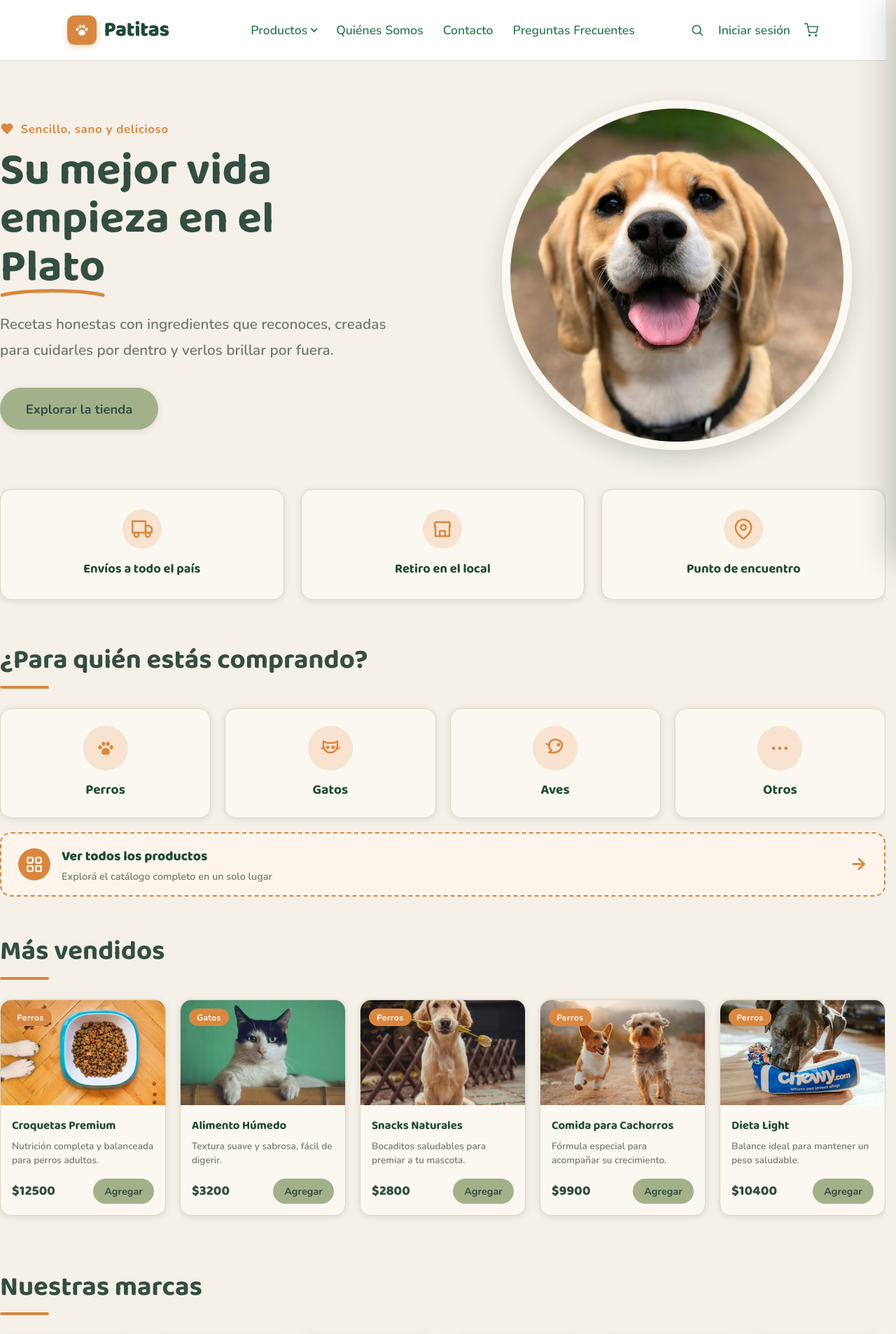
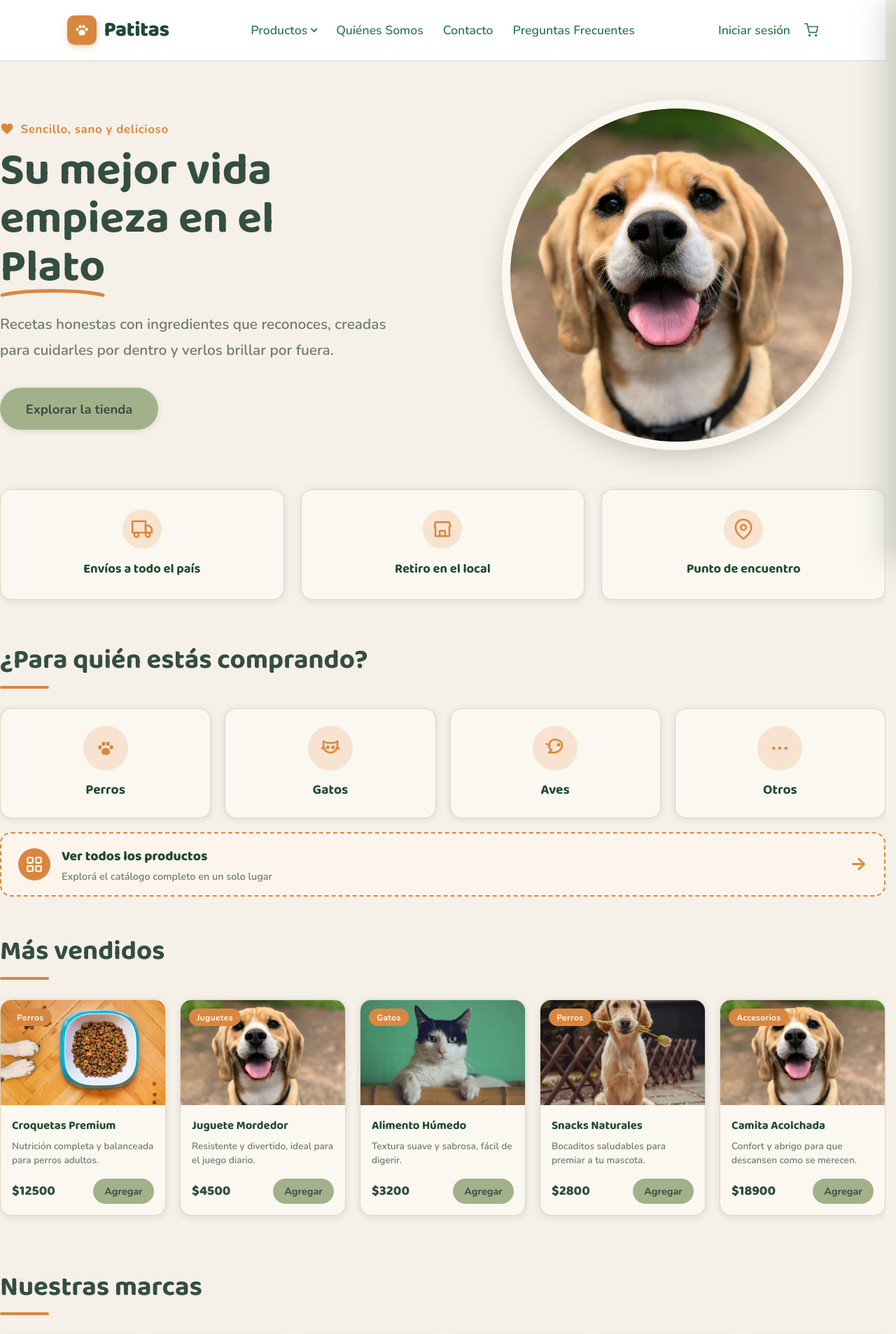
Before and after one commit to kevinanton01/Pet_Shop, an Angular app in the folder Frontend/: page /tienda/inicio in a window 1280 px wide. Shown: the top 1906 px of the page at 70% size. Built offline with nearby package versions, Linux system fonts and the light colour scheme.

Commit message:
Arreglo de error en inicio.html

```diff
--- a/Frontend/src/app/components/navbar/navbar.css
+++ b/Frontend/src/app/components/navbar/navbar.css
@@ -168,7 +168,6 @@
   color: #1f5c39;
 }
 
-.icon,
 .cart {
   display: inline-flex;
   align-items: center;
@@ -181,7 +180,6 @@
   transition: color 0.2s ease;
 }
 
-.icon:hover,
 .cart:hover,
 .cart.active {
   color: #5c421f;
--- a/Frontend/src/app/components/navbar/navbar.html
+++ b/Frontend/src/app/components/navbar/navbar.html
@@ -56,14 +56,6 @@
   </nav>
 
   <div class="actions">
-    <button class="icon" type="button" aria-label="Buscar">
-      <svg xmlns="http://www.w3.org/2000/svg" width="20" height="20" viewBox="0 0 24 24" fill="none"
-        stroke="currentColor" stroke-width="2" stroke-linecap="round" stroke-linejoin="round">
-        <circle cx="11" cy="11" r="7" />
-        <line x1="21" y1="21" x2="16.65" y2="16.65" />
-      </svg>
-    </button>
-
     <a routerLink="/login" routerLinkActive="active">Iniciar sesión</a>
 
     <button class="cart" type="button" aria-label="Abrir vista previa del carrito"
--- a/Frontend/src/app/core/services/productos.service.ts
+++ b/Frontend/src/app/core/services/productos.service.ts
@@ -7,6 +7,7 @@ export interface Producto {
   descripcion: string;
   categoria: string;
   filtros: string[];
+  cant_vendidos: number;
 }
 
 @Injectable({ providedIn: 'root' })
@@ -19,6 +20,7 @@ export class ProductosService {
       descripcion: 'Nutrición completa y balanceada para perros adultos.',
       categoria: 'Perros',
       filtros: ['alimentos', 'perros'],
+      cant_vendidos: 320,
     },
     {
       nombre: 'Alimento Húmedo',
@@ -27,6 +29,7 @@ export class ProductosService {
       descripcion: 'Textura suave y sabrosa, fácil de digerir.',
       categoria: 'Gatos',
       filtros: ['alimentos', 'gatos'],
+      cant_vendidos: 210,
     },
     {
       nombre: 'Snacks Naturales',
@@ -35,6 +38,7 @@ export class ProductosService {
       descripcion: 'Bocaditos saludables para premiar a tu mascota.',
       categoria: 'Perros',
       filtros: ['alimentos', 'perros'],
+      cant_vendidos: 185,
     },
     {
       nombre: 'Comida para Cachorros',
@@ -43,6 +47,7 @@ export class ProductosService {
       descripcion: 'Fórmula especial para acompañar su crecimiento.',
       categoria: 'Perros',
       filtros: ['alimentos', 'perros'],
+      cant_vendidos: 140,
     },
     {
       nombre: 'Dieta Light',
@@ -51,6 +56,7 @@ export class ProductosService {
       descripcion: 'Balance ideal para mantener un peso saludable.',
       categoria: 'Perros',
       filtros: ['alimentos', 'perros'],
+      cant_vendidos: 95,
     },
     {
       nombre: 'Mezcla para Aves',
@@ -59,6 +65,7 @@ export class ProductosService {
       descripcion: 'Semillas seleccionadas para una alimentación completa.',
       categoria: 'Aves',
       filtros: ['alimentos', 'aves'],
+      cant_vendidos: 60,
     },
     {
       nombre: 'Alimento para Conejos',
@@ -67,6 +74,7 @@ export class ProductosService {
       descripcion: 'Nutrientes esenciales para mascotas pequeñas.',
       categoria: 'Otros',
       filtros: ['alimentos', 'otros'],
+      cant_vendidos: 45,
     },
     {
       nombre: 'Juguete Mordedor',
@@ -75,6 +83,7 @@ export class ProductosService {
       descripcion: 'Resistente y divertido, ideal para el juego diario.',
       categoria: 'Juguetes',
       filtros: ['juguetes'],
+      cant_vendidos: 230,
     },
     {
       nombre: 'Ropa Impermeable',
@@ -83,6 +92,7 @@ export class ProductosService {
       descripcion: 'Abrigo liviano para pasear los días de lluvia.',
       categoria: 'Ropa',
       filtros: ['ropa'],
+      cant_vendidos: 70,
     },
     {
       nombre: 'Shampoo Suave',
@@ -91,6 +101,7 @@ export class ProductosService {
       descripcion: 'Limpieza delicada que cuida la piel y el pelaje.',
       categoria: 'Higiene',
       filtros: ['higiene', 'shampoo'],
+      cant_vendidos: 110,
     },
     {
       nombre: 'Perfume Fresco',
@@ -99,6 +110,7 @@ export class ProductosService {
       descripcion: 'Aroma duradero y suave para después del baño.',
       categoria: 'Higiene',
       filtros: ['higiene', 'perfumes'],
+      cant_vendidos: 80,
     },
     {
       nombre: 'Camita Acolchada',
@@ -107,6 +119,7 @@ export class ProductosService {
       descripcion: 'Confort y abrigo para que descansen como se merecen.',
       categoria: 'Accesorios',
       filtros: ['accesorios'],
+      cant_vendidos: 150,
     },
   ];
 
--- a/Frontend/src/app/pages/tienda/inicio/inicio.html
+++ b/Frontend/src/app/pages/tienda/inicio/inicio.html
@@ -100,7 +100,7 @@
 <section class="best-sellers">
   <h2 class="section-title">Más vendidos</h2>
   <div class="products-grid">
-    @for (producto of masVendidos; track producto.nombre) {
+    @for (producto of masVendidos(); track producto.nombre) {
     <app-card-alimento [nombre]="producto.nombre" [precio]="producto.precio" [imagen]="producto.imagen"
       [descripcion]="producto.descripcion" [categoria]="producto.categoria"
       (verDetalle)="verDetalle(producto)" />
--- a/Frontend/src/app/pages/tienda/inicio/inicio.ts
+++ b/Frontend/src/app/pages/tienda/inicio/inicio.ts
@@ -1,15 +1,8 @@
-import { Component, inject } from '@angular/core';
+import { Component, computed, inject } from '@angular/core';
 import { Router, RouterLink } from '@angular/router';
 import { CardAlimento } from '../../../components/card-alimento/card-alimento';
 import { CardCategorias } from '../../../components/card-categorias/card-categorias';
-
-interface Alimento {
-  nombre: string;
-  precio: number;
-  imagen: string;
-  descripcion: string;
-  categoria: string;
-}
+import { Producto, ProductosService } from '../../../core/services/productos.service';
 
 @Component({
   selector: 'app-inicio',
@@ -19,46 +12,15 @@ interface Alimento {
 })
 export class Inicio {
   private readonly router = inject(Router);
+  private readonly productosService = inject(ProductosService);
 
-  readonly masVendidos: Alimento[] = [
-    {
-      nombre: 'Croquetas Premium',
-      precio: 12500,
-      imagen: 'assets/alimento-1.jpg',
-      descripcion: 'Nutrición completa y balanceada para perros adultos.',
-      categoria: 'Perros',
-    },
-    {
-      nombre: 'Alimento Húmedo',
-      precio: 3200,
-      imagen: 'assets/alimento-2.jpg',
-      descripcion: 'Textura suave y sabrosa, fácil de digerir.',
-      categoria: 'Gatos',
-    },
-    {
-      nombre: 'Snacks Naturales',
-      precio: 2800,
-      imagen: 'assets/alimento-3.jpg',
-      descripcion: 'Bocaditos saludables para premiar a tu mascota.',
-      categoria: 'Perros',
-    },
-    {
-      nombre: 'Comida para Cachorros',
-      precio: 9900,
-      imagen: 'assets/alimento-4.jpg',
-      descripcion: 'Fórmula especial para acompañar su crecimiento.',
-      categoria: 'Perros',
-    },
-    {
-      nombre: 'Dieta Light',
-      precio: 10400,
-      imagen: 'assets/alimento-5.jpg',
-      descripcion: 'Balance ideal para mantener un peso saludable.',
-      categoria: 'Perros',
-    },
-  ];
+  readonly masVendidos = computed(() =>
+    [...this.productosService.productos]
+      .sort((a, b) => b.cant_vendidos - a.cant_vendidos)
+      .slice(0, 5),
+  );
 
-  verDetalle(producto: Alimento): void {
+  verDetalle(producto: Producto): void {
     this.router.navigate(['/tienda/descripcion-producto', producto.nombre]);
   }
 }
```
Also changed, not shown: Frontend/src/app/pages/tienda/descripcion-producto/descripcion-producto.css (line endings or trailing spaces), Frontend/src/app/pages/tienda/descripcion-producto/descripcion-producto.html (line endings or trailing spaces).
